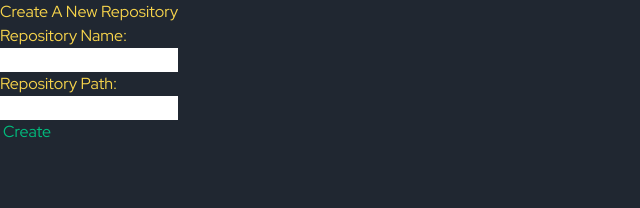
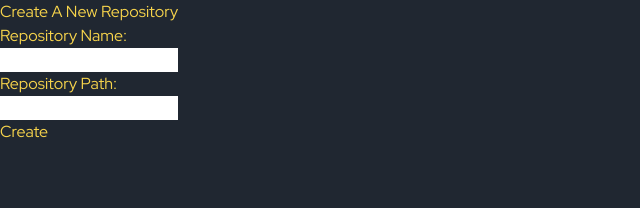
Before and after one commit to nikeokoronkwo/pritt-for-git, a Vue app in the folder client/: page /create/repo in a window 1280 px wide. Shown: the top 208 px of the page, without its empty margins (0-640 px from the left). Built offline with nearby package versions, Linux system fonts and the light colour scheme; a web font is replaced by a local one.

Commit message:
Minor updates

```diff
--- a/client/src/lib/api.ts
+++ b/client/src/lib/api.ts
@@ -1,6 +1,6 @@
 import axios from 'axios'
 
 export default axios.create({
-  baseURL: import.meta.env.DEV ? 'http://localhost:8080' : undefined,
+  baseURL: import.meta.env.DEV ? 'http://localhost:8082' : undefined,
   withCredentials: true
 })
--- a/client/src/pages/CreateRepository.vue
+++ b/client/src/pages/CreateRepository.vue
@@ -1,6 +1,7 @@
 <script setup>
 import { ref } from 'vue'
 import { createRepo } from '@/api/demo'
+import router from '@/router';
 function handleFolderSelect(event) {
   const selectedFolder = event.target.files[0] // Assuming only one folder is selected
   this.$refs.folder = selectedFolder
@@ -23,6 +24,12 @@ function selectDir(event) {
   }
 }
 
+async function makeRepository(path, name) {
+  createRepo(path, name).then((e) => {
+    router.push({path: "/repositories"})
+  })
+}
+
 const path = ref('')
 const name = ref('')
 </script>
@@ -37,8 +44,8 @@ const name = ref('')
       <input v-model="path" id="path" />
       <br />
     </form>
-    <button @click="createRepo(path, name)">
-      <RouterLink to="/repositories">Create</RouterLink>
+    <button @click="makeRepository(path, name)">
+      Create
     </button>
   </div>
 </template>
```
